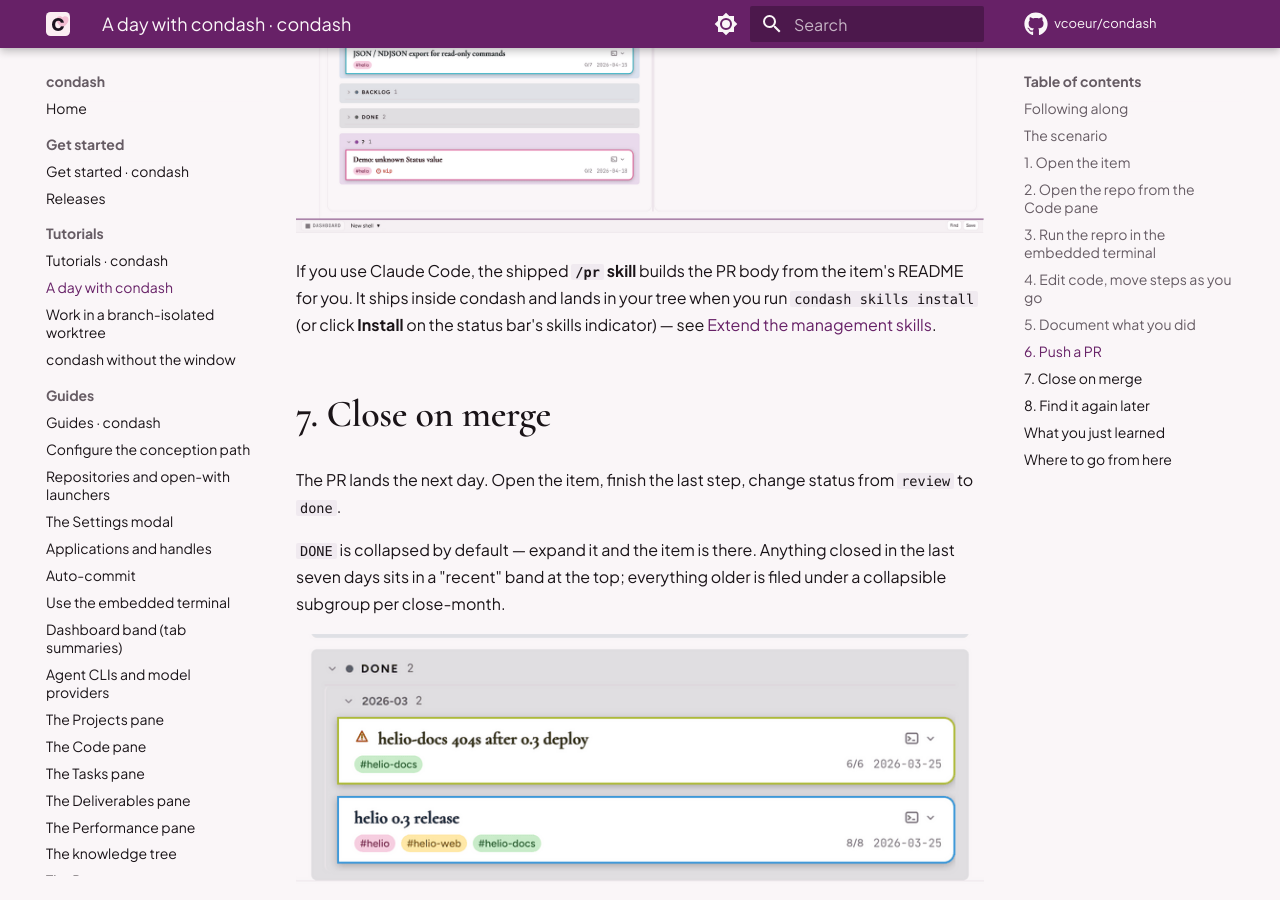
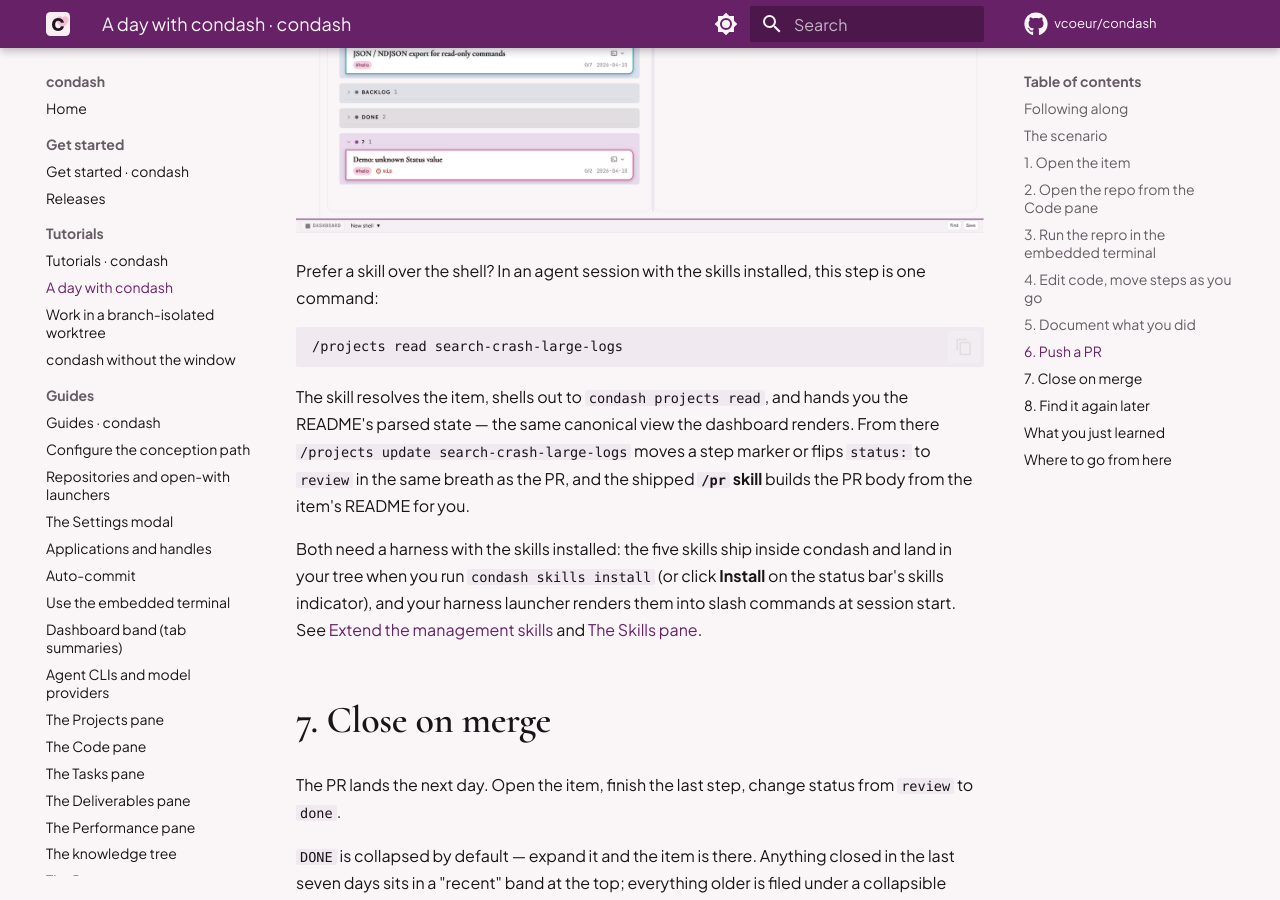
Before and after one commit to vcoeur/condash, an MkDocs documentation site: the page built from docs/tutorials/daily-loop.md, in a window 1280 px wide and 900 px high, scrolled down 6885 px. Built offline with MkDocs 1.6.1 and Material for MkDocs 9.7.7, drawn with Linux system fonts in a browser that asks for light colours; comment, search, counter and statistics services are not loaded.

Commit message:
docs: surface the skill mapping and exercise /projects in onboarding
Get started now points at the which-skill table right after the template init lists the five skills; the guides index gains a Management skills entry; the daily-loop tutorial gains a concrete /projects read walkthrough against the demo item. Audit 6.9.

````diff
--- a/docs/tutorials/daily-loop.md
+++ b/docs/tutorials/daily-loop.md
@@ -129,7 +129,15 @@ The item moves from the `NOW` section to `REVIEW`. The Projects pane is one scro
 ![Projects pane with the NOW, REVIEW, LATER, BACKLOG, DONE and unknown-status sections stacked in that order, Code alongside](../assets/screenshots/dashboard-overview-light.png#only-light)
 ![Projects pane with the NOW, REVIEW, LATER, BACKLOG, DONE and unknown-status sections stacked in that order, Code alongside](../assets/screenshots/dashboard-overview-dark.png#only-dark)
 
-If you use Claude Code, the shipped **`/pr` skill** builds the PR body from the item's README for you. It ships inside condash and lands in your tree when you run `condash skills install` (or click **Install** on the status bar's skills indicator) — see [Extend the management skills](../guides/skill-extensions.md).
+Prefer a skill over the shell? In an agent session with the skills installed, this step is one command:
+
+```text
+/projects read search-crash-large-logs
+```
+
+The skill resolves the item, shells out to `condash projects read`, and hands you the README's parsed state — the same canonical view the dashboard renders. From there `/projects update search-crash-large-logs` moves a step marker or flips `status:` to `review` in the same breath as the PR, and the shipped **`/pr` skill** builds the PR body from the item's README for you.
+
+Both need a harness with the skills installed: the five skills ship inside condash and land in your tree when you run `condash skills install` (or click **Install** on the status bar's skills indicator), and your harness launcher renders them into slash commands at session start. See [Extend the management skills](../guides/skill-extensions.md) and [The Skills pane](../guides/skills-pane.md).
 
 ## 7. Close on merge
 
````
Also changed, not shown: docs/get-started/index.md (+2 -0 lines), docs/guides/index.md (+1 -0 lines).
